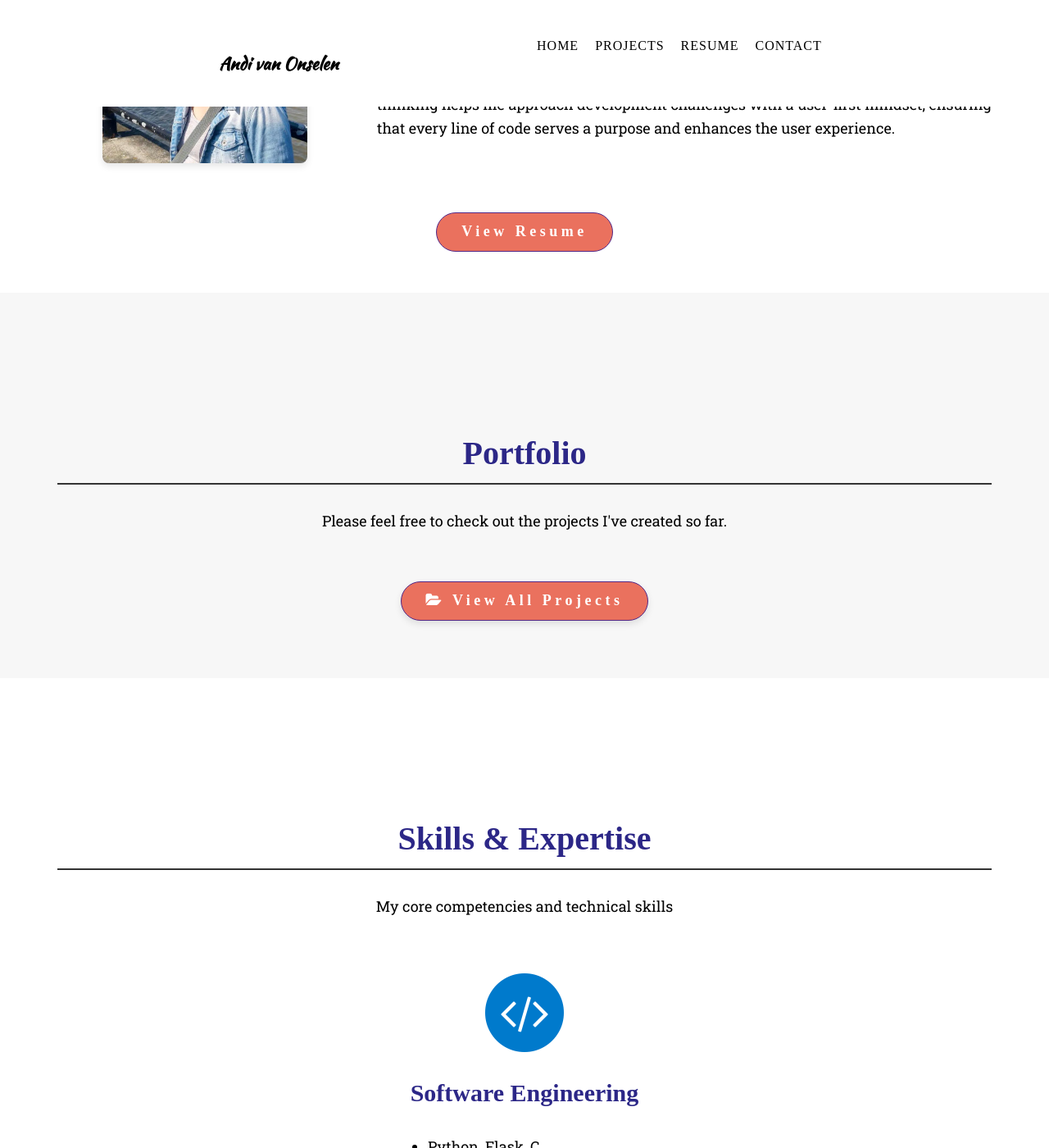
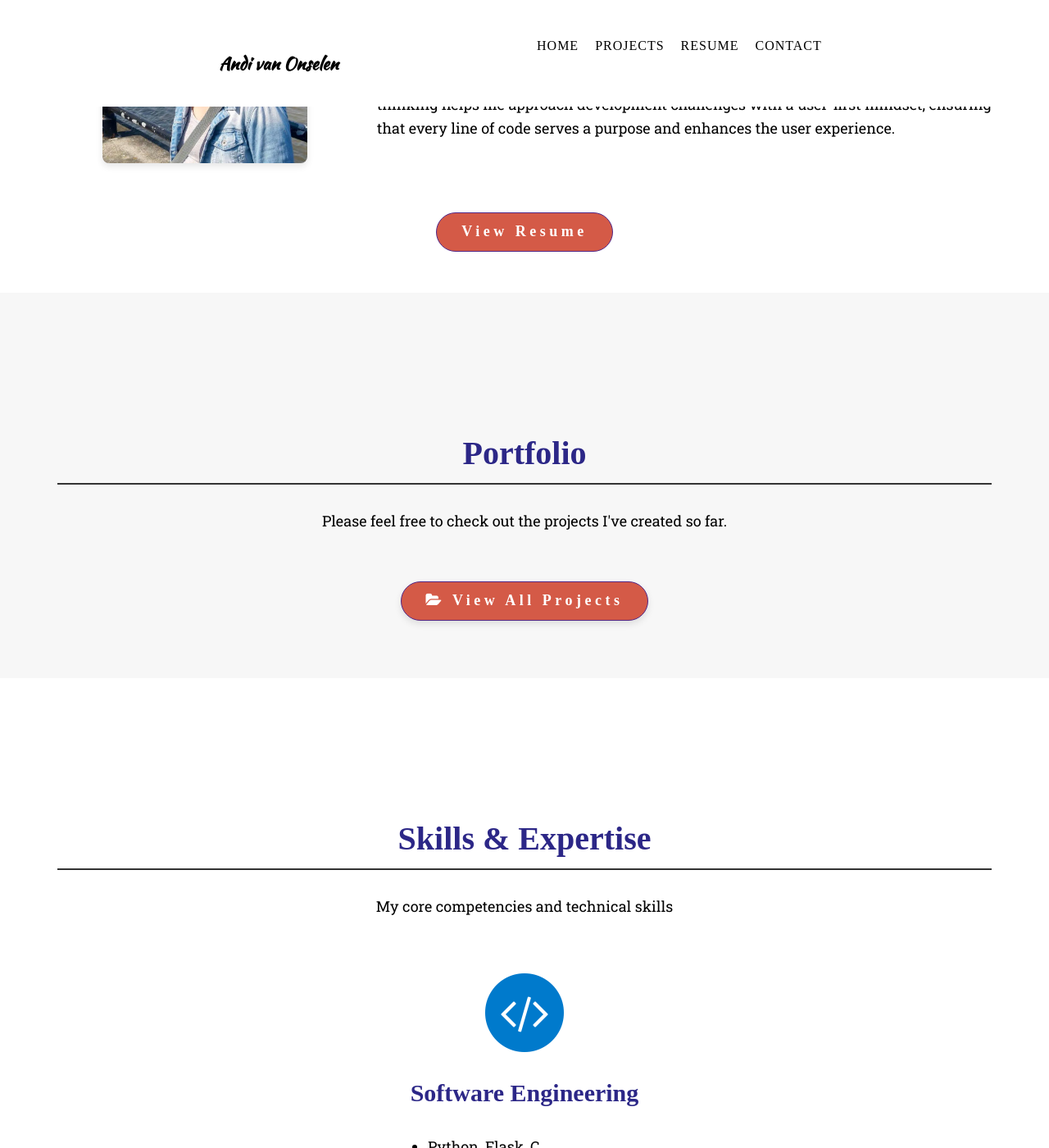
Before and after one commit to CardinisCode/cardiniscode.github.io, a Jekyll site: the page built from index.html, in a window 1280 px wide and 1400 px high, scrolled down 1232 px. Shown: the whole window at 82% size. Built offline with Jekyll 4.4.1, drawn with Linux system fonts in a browser that asks for light colours; some web fonts are replaced.

Commit message:
Updated the styling for the CTAs to have a higher contrast, for accessibility.

```diff
--- a/css/agency.css
+++ b/css/agency.css
@@ -232,7 +232,7 @@ img.img-responsive.about-image {
     letter-spacing: 0.25em !important;
     line-height: 1.2em !important;
     color: white !important;
-    background-color: #EA715E !important;
+    background-color: #D45A47 !important;
     transition: all 0.3s ease !important;
 }
 
@@ -242,10 +242,10 @@ img.img-responsive.about-image {
 .btn.btn-xl.active,
 .open .dropdown-toggle.btn.btn-xl {
     background-color: white !important;
-    color: #EA715E !important;
-    border: 1px solid #EA715E !important;
+    color: #D45A47 !important;
+    border: 1px solid #D45A47 !important;
     box-shadow:
-        4px 4px 2px 0px rgba(234, 113, 94, 1),
+        4px 4px 2px 0px rgba(212, 90, 71, 1),
         4px 4px 2px 0px rgba(255, 255, 255, 0) !important;
 }
 
```
